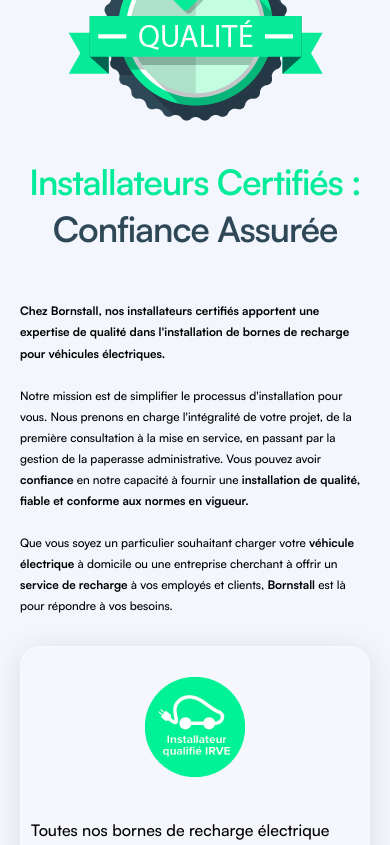
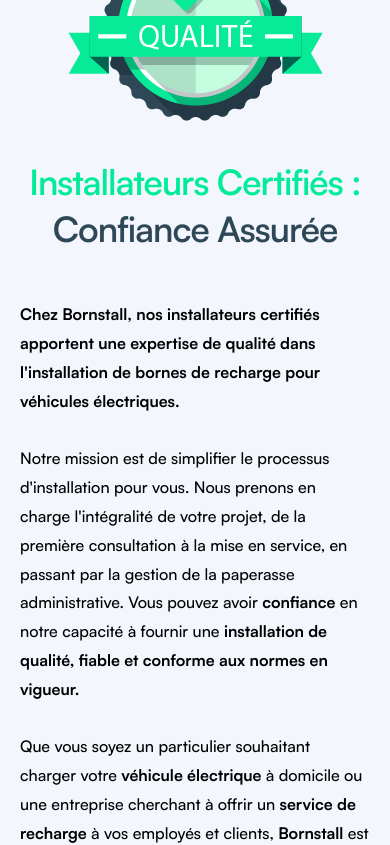
Before and after one commit to Maxime-Camaille/electric-car, a React (Create React App) app: page / in a window 390 px wide. Shown: the part 5270-6115 px from the top of the page. Built offline with nearby package versions, Linux system fonts and the light colour scheme.

Commit message:
Minimal change of css

```diff
--- a/src/components/CertifiedInstallersSection/styles.css
+++ b/src/components/CertifiedInstallersSection/styles.css
@@ -2,7 +2,7 @@
 @media (max-width: 768px) {
   .certified-installers-section {
     background-color: #f3f6fc;
-    padding: 48px 20px;
+    padding: 48px 20px 20px 20px;
   }
   .certified-icon {
     padding: 2rem;
@@ -16,7 +16,7 @@
     text-align: center;
   }
   .section-certified-installers-text {
-    font-size: 3vw;
+    font-size: 16px;
     font-weight: 500;
     line-height: 1.8;
     margin-bottom: 30px;
--- a/src/components/EVChargingGrants/styles.css
+++ b/src/components/EVChargingGrants/styles.css
@@ -10,7 +10,6 @@
 }
 .grants-button {
   width: 300px;
-  font-size: 18px;
   min-width: 130px;
   height: auto;
   color: #ffffff;
--- a/src/components/EVChargingTime/styles.css
+++ b/src/components/EVChargingTime/styles.css
@@ -53,7 +53,6 @@
   }
   .simulation-button {
     width: 200px;
-    font-size: 18px;
     min-width: 130px;
     height: auto;
     color: #ffffff;
```
